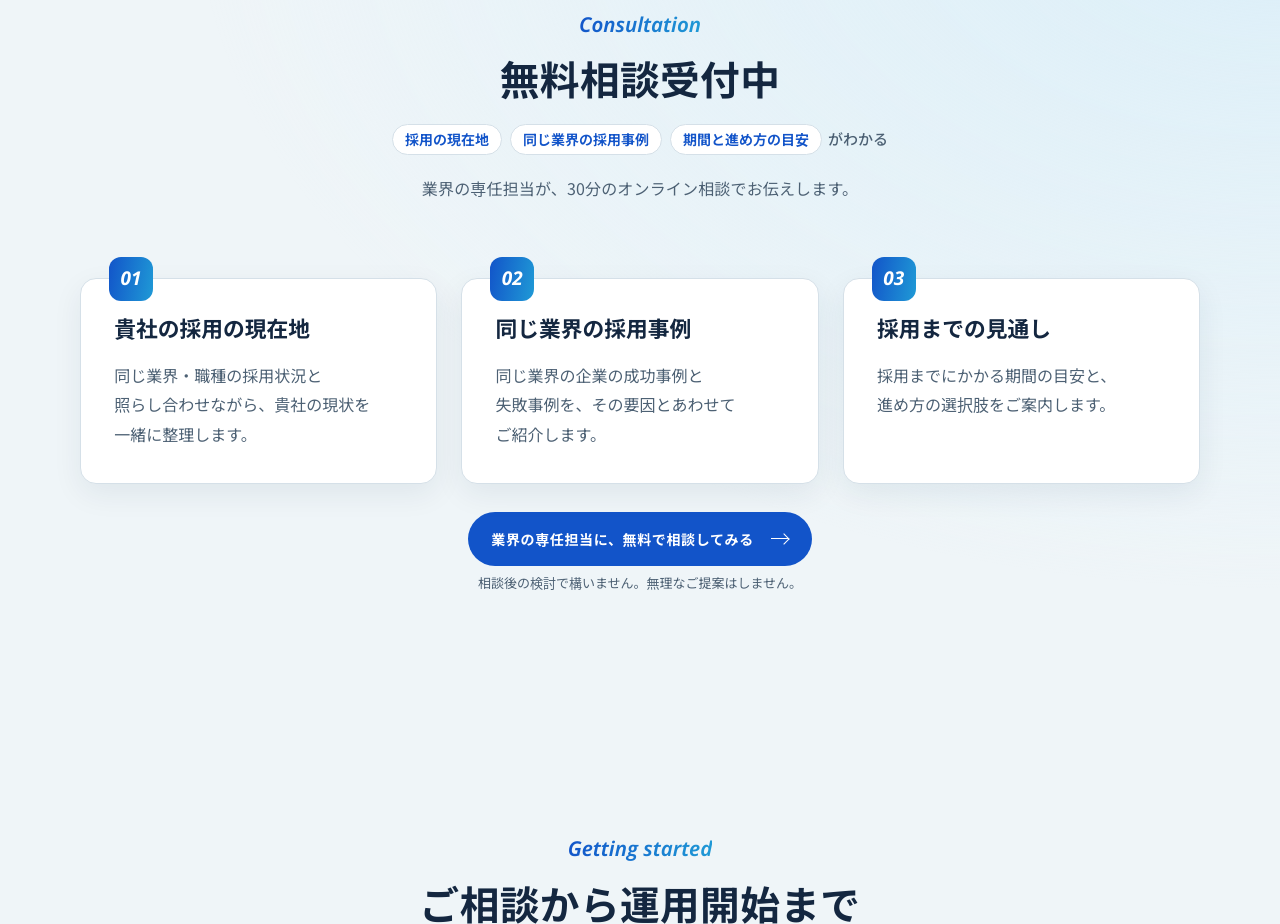
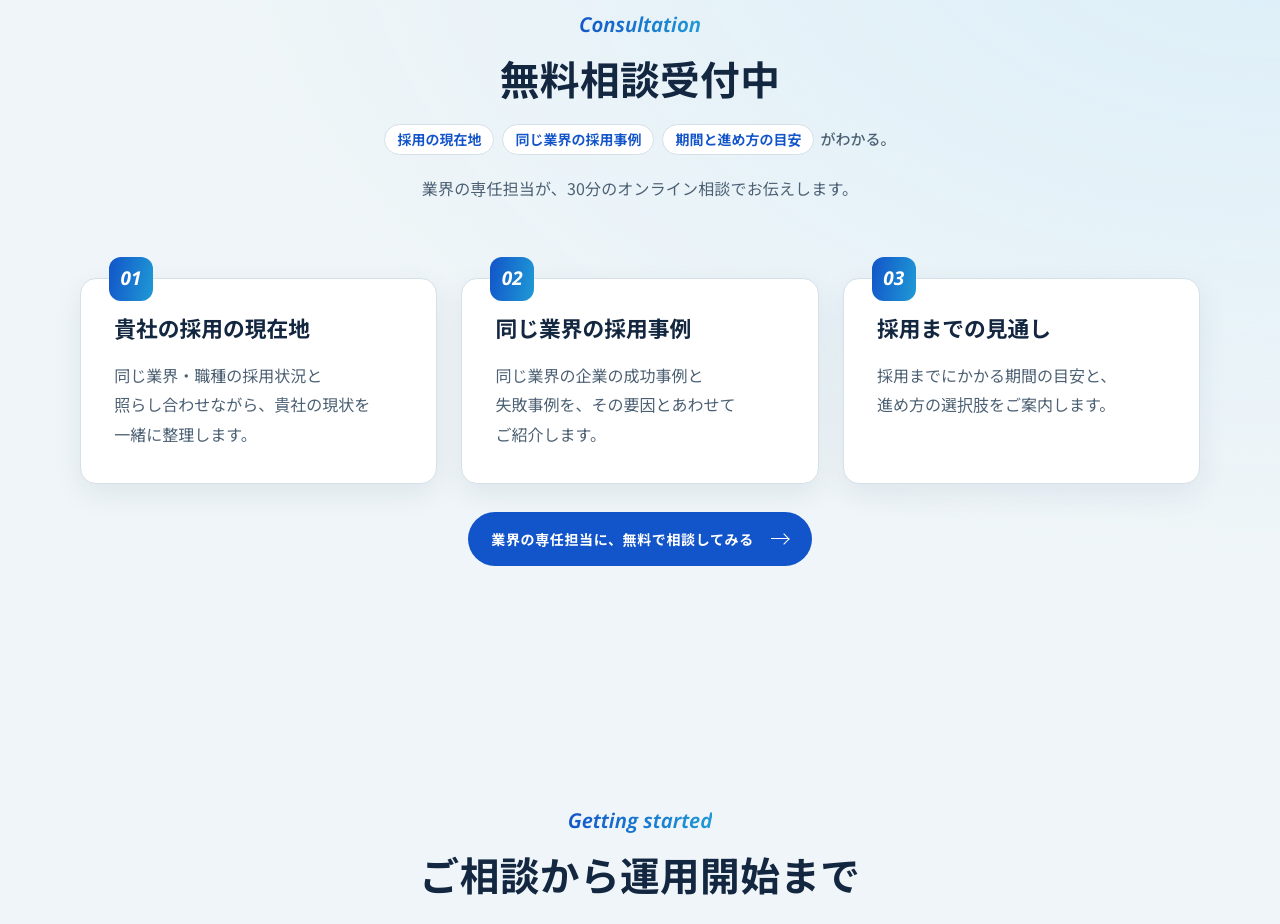
Before and after one commit to infoquestcrew-ui/relial-ui, a plain HTML site: page recruitment-support.html in a window 1280 px wide. Shown: the part 6220-7144 px from the top of the page. Drawn offline with Linux system fonts and the light colour scheme; a web font is replaced by a local one.

Commit message:
Remove the consultation button note and punctuate the topic summary

```diff
--- a/recruitment-support.html
+++ b/recruitment-support.html
@@ -466,7 +466,7 @@
             <p class="industry-tags">
               <span class="tag">採用の現在地</span>
               <span class="tag">同じ業界の採用事例</span>
-              <span class="phrase"><span class="tag">期間と進め方の目安</span>がわかる</span>
+              <span class="phrase"><span class="tag">期間と進め方の目安</span>がわかる。</span>
             </p>
             <p class="detail-lead"><span class="phrase">業界の専任担当が、</span><wbr><span class="phrase">30分のオンライン相談で</span><wbr><span class="phrase">お伝えします。</span></p>
           </header>
@@ -488,8 +488,7 @@
             </li>
           </ol>
           <div class="guide-action">
-            <a class="button guide-button" href="contact.html?type=recruitment" aria-describedby="diagnosis-consult-note"><span>業界の専任担当に、<wbr>無料で相談してみる</span><i class="arrow" aria-hidden="true"></i></a>
-            <p class="consult-note" id="diagnosis-consult-note"><span class="phrase">相談後の検討で構いません。</span><wbr><span class="phrase">無理なご提案はしません。</span></p>
+            <a class="button guide-button" href="contact.html?type=recruitment"><span>業界の専任担当に、<wbr>無料で相談してみる</span><i class="arrow" aria-hidden="true"></i></a>
           </div>
         </div>
       </section>
```
